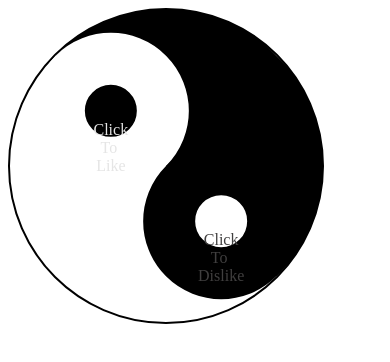
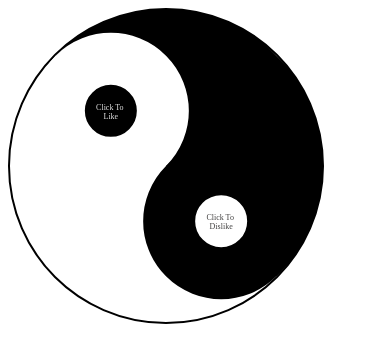
Before and after one commit to slerman12/YinYang, a plain HTML site: page index.html in a window 390 px wide. Shown: the top 362 px of the page. Drawn offline with Linux system fonts and the light colour scheme.

Commit message:
more responsive

```diff
--- a/index.html
+++ b/index.html
@@ -45,5 +45,10 @@
         height: 40vmin;
         pointer-events: all;
     }
+    @media screen and (max-width: 600px) {
+        a {
+            font-size: 8px;
+        }
+    }
 </style>
 </html>
```
